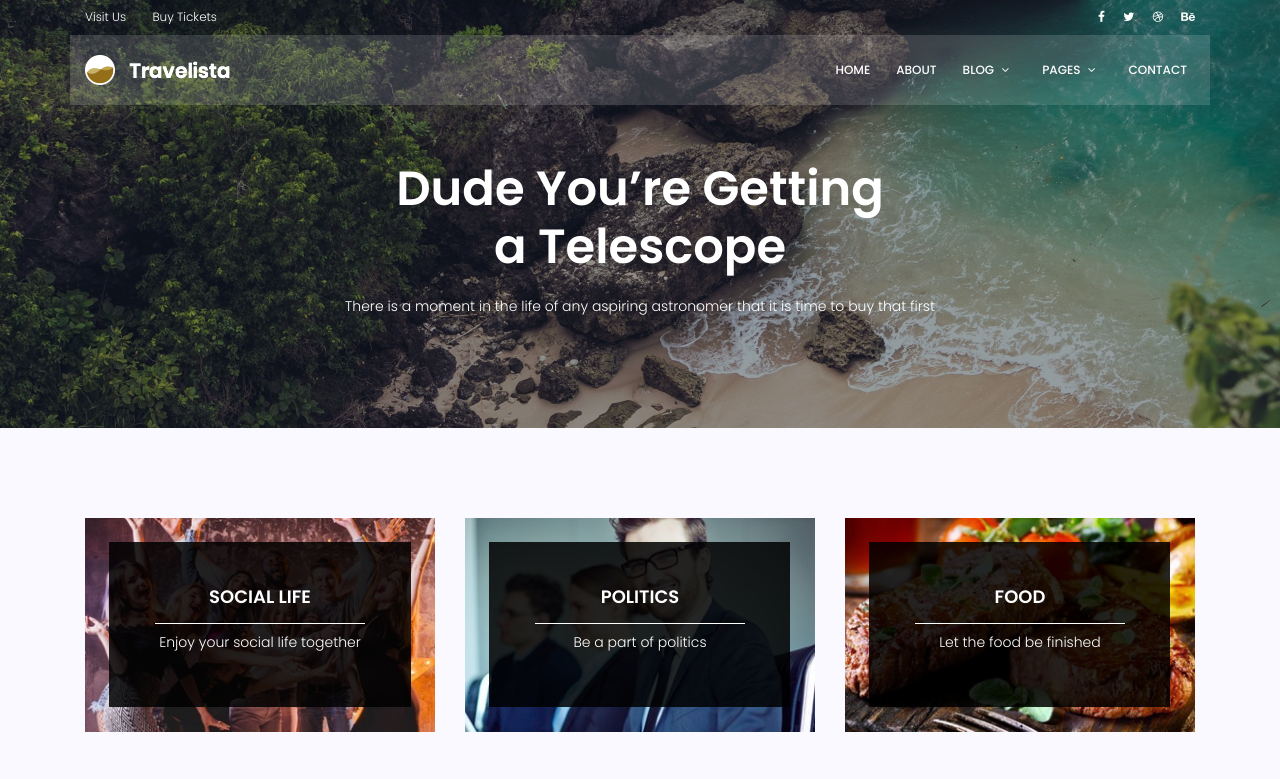
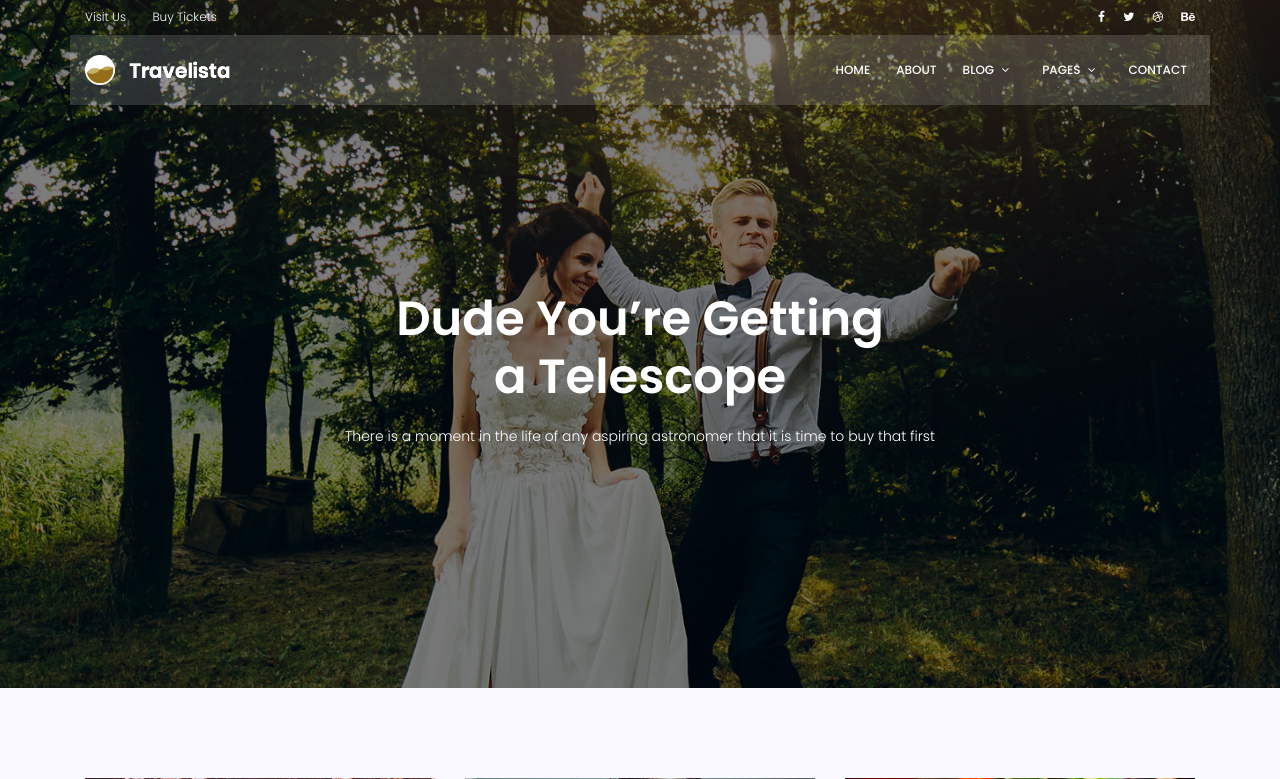
Before and after one commit to mahdi-darvishzadeh/mysite, a Django app: page /home in a window 1280 px wide. Shown: the top 779 px of the page. Run offline with Django 3.2, Linux system fonts and the light colour scheme; some libraries are stand-ins or nearby versions.

Commit message:
fix templates

```diff
--- a/templates/blog/blog-home.html
+++ b/templates/blog/blog-home.html
@@ -3,7 +3,7 @@
 {% block content %}
 {% load static %}
 <!-- start banner Area -->
-<section class="banner-area relative {% url 'blog:index' %}-banner" id="home">
+<section class="banner-area relative blog-home-banner" id="home">
 	<div class="overlay overlay-bg"></div>
 	<div class="container">
 		<div class="row d-flex align-items-center justify-content-center">
```
